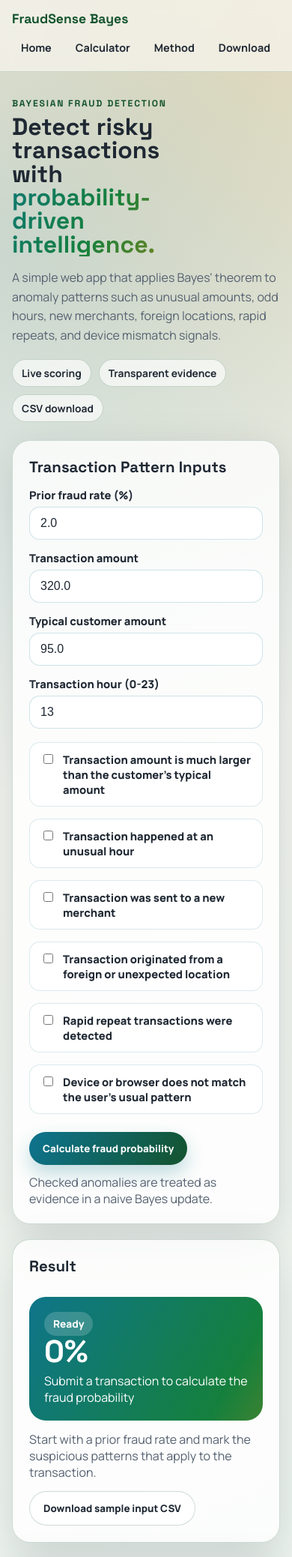
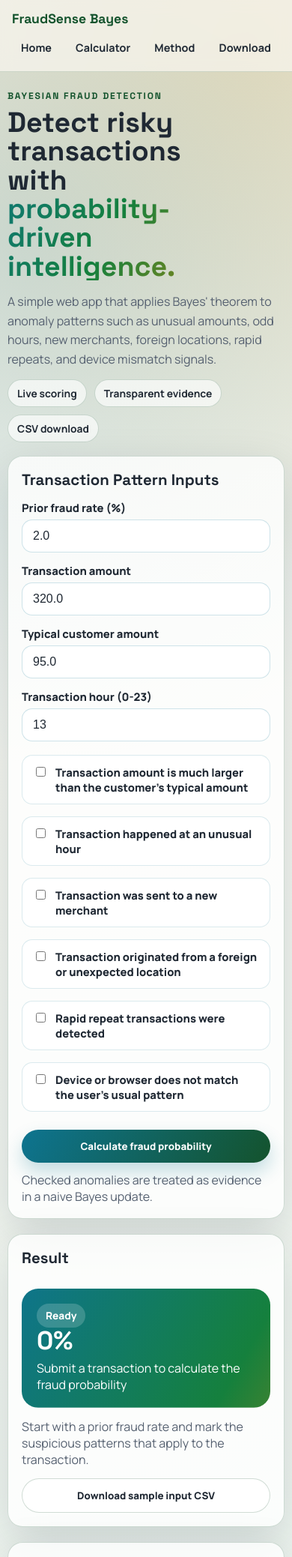
Before and after one commit to KritikaTech123/Fraud-Detection-Using-Bayesian-Probability, a Flask app: page / in a window 390 px wide. Shown: the top 2077 px of the page at 75% size. Run offline with Flask 3, Linux system fonts and the light colour scheme.

Commit message:
Polish mobile layout and add submit loading animation

```diff
--- a/static/styles.css
+++ b/static/styles.css
@@ -216,6 +216,10 @@ input[type="number"] {
 }
 
 button {
+  display: inline-flex;
+  align-items: center;
+  justify-content: center;
+  gap: 10px;
   border: none;
   border-radius: 999px;
   padding: 13px 18px;
@@ -230,6 +234,35 @@ button {
 
 button:hover {
   transform: translateY(-1px);
+}
+
+button:disabled {
+  opacity: 0.9;
+  cursor: wait;
+}
+
+.btn-loader {
+  width: 14px;
+  height: 14px;
+  border-radius: 50%;
+  border: 2px solid rgba(255, 255, 255, 0.35);
+  border-top-color: #ffffff;
+  display: none;
+}
+
+button.is-loading .btn-loader {
+  display: inline-block;
+  animation: spin 0.8s linear infinite;
+}
+
+button.is-loading .btn-text {
+  opacity: 0.88;
+}
+
+@keyframes spin {
+  to {
+    transform: rotate(360deg);
+  }
 }
 
 .ghost {
@@ -392,4 +425,58 @@ th {
     align-items: flex-start;
     gap: 10px;
   }
+
+  .wrap {
+    width: calc(100% - 20px);
+    padding: 24px 0 44px;
+  }
+
+  .card {
+    border-radius: 20px;
+    padding: 18px;
+  }
+
+  .hero {
+    margin-bottom: 18px;
+  }
+
+  .hero-badges {
+    margin-top: 14px;
+  }
+
+  .download-row {
+    width: 100%;
+  }
+
+  .download-row .ghost {
+    width: 100%;
+  }
+
+  .score strong {
+    font-size: 2.15rem;
+  }
 }
+
+@media (max-width: 520px) {
+  h1 {
+    font-size: clamp(1.6rem, 10vw, 2.35rem);
+    line-height: 1.02;
+  }
+
+  .menu {
+    width: 100%;
+  }
+
+  .menu a {
+    flex: 1 1 auto;
+    text-align: center;
+  }
+
+  .actions {
+    width: 100%;
+  }
+
+  #submitBtn {
+    width: 100%;
+  }
+}
--- a/templates/index.html
+++ b/templates/index.html
@@ -43,7 +43,7 @@
     <div class="grid" id="calculator">
       <section class="card">
         <h2>Transaction Pattern Inputs</h2>
-        <form method="post">
+        <form method="post" id="riskForm">
           <div class="field-grid">
             <div>
               <label for="prior_fraud_rate">Prior fraud rate (%)</label>
@@ -73,7 +73,10 @@
           </div>
 
           <div class="actions">
-            <button type="submit">Calculate fraud probability</button>
+            <button type="submit" id="submitBtn">
+              <span class="btn-text">Calculate fraud probability</span>
+              <span class="btn-loader" aria-hidden="true"></span>
+            </button>
             <p class="hint">Checked anomalies are treated as evidence in a naive Bayes update.</p>
           </div>
         </form>
@@ -197,6 +200,15 @@
         downloadFile(rows.join("\n"), "bayesian_fraud_result.csv");
       });
     }
+
+    const riskForm = document.getElementById("riskForm");
+    const submitBtn = document.getElementById("submitBtn");
+    if (riskForm && submitBtn) {
+      riskForm.addEventListener("submit", () => {
+        submitBtn.classList.add("is-loading");
+        submitBtn.disabled = true;
+      });
+    }
   </script>
 </body>
 </html>
```
